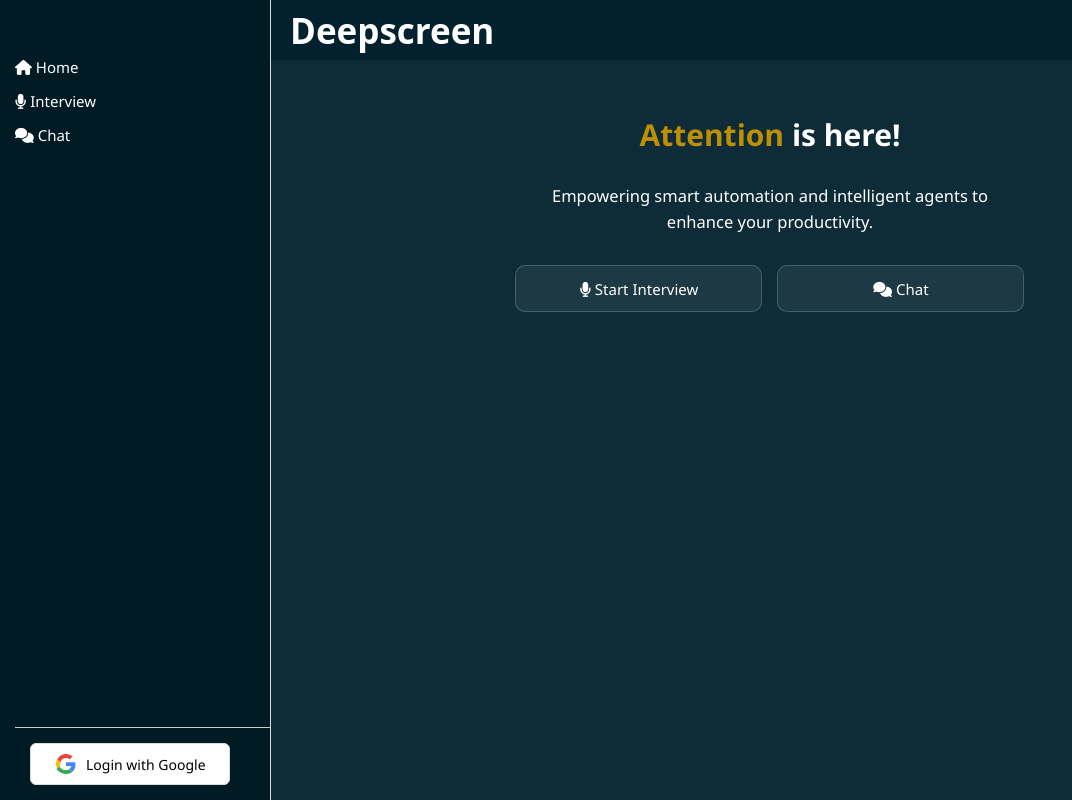
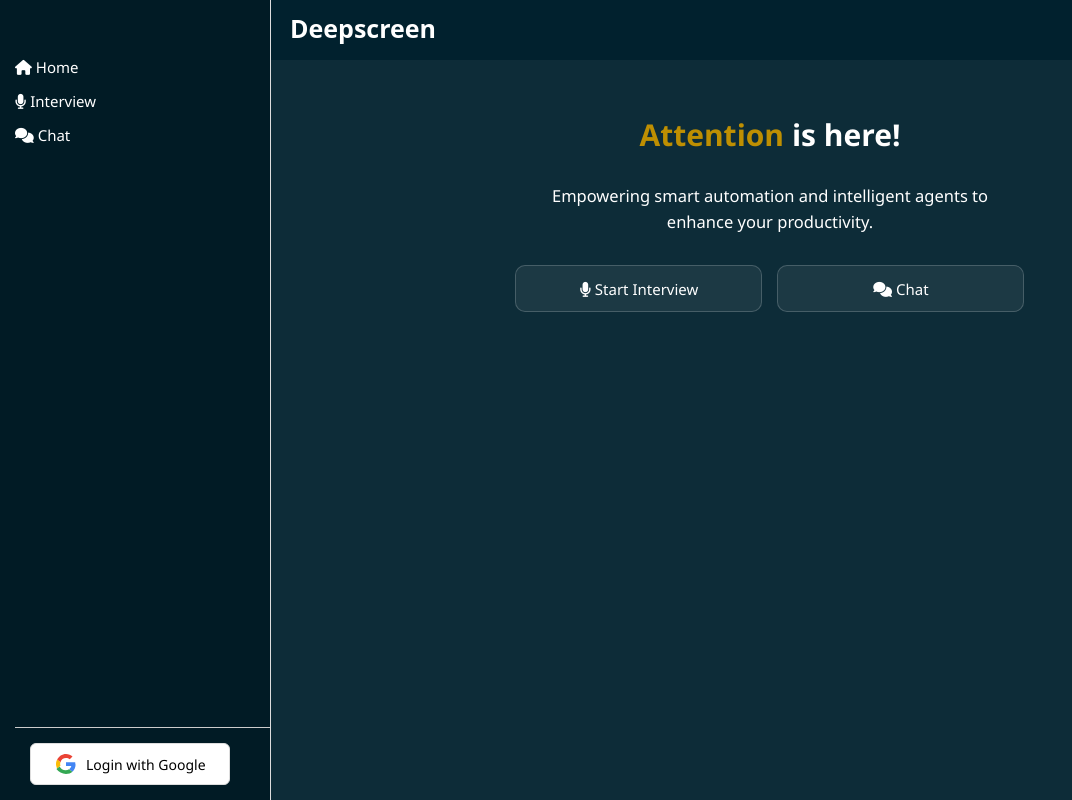
Before and after one commit to yogiswara92/deepscreen, a Svelte app: page / in a window 1280 px wide. Shown: the whole page, without its empty margins (0-1072 px from the left). Built offline with nearby package versions, Linux system fonts and the light colour scheme.

Commit message:
penyesuaian logo

```diff
--- a/src/App.svelte
+++ b/src/App.svelte
@@ -203,11 +203,11 @@
     background-color: #01212e;
     /* background-color: orange; */
     z-index: 999;
-    padding-top:5px;
-    padding-bottom: 5px;
+    padding-top:10px;
+    padding-bottom: 0px;
     padding-left:20px;
     font-family:system-ui, -apple-system, BlinkMacSystemFont, 'Segoe UI', Roboto, Oxygen, Ubuntu, Cantarell, 'Open Sans', 'Helvetica Neue', sans-serif;
-    font-size: 35px;
+    font-size: 25px;
 
   }
   .header-fixed a{
```
